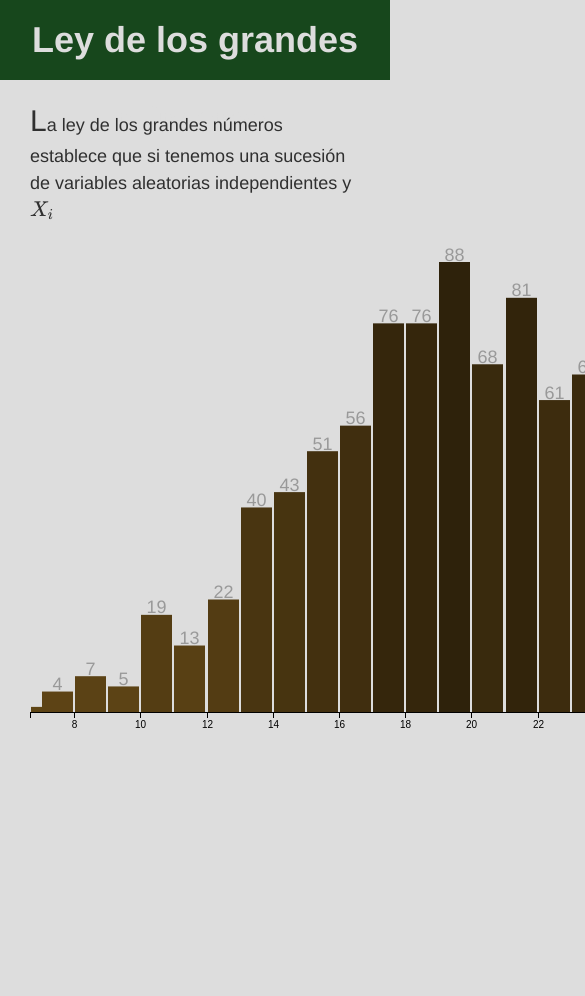
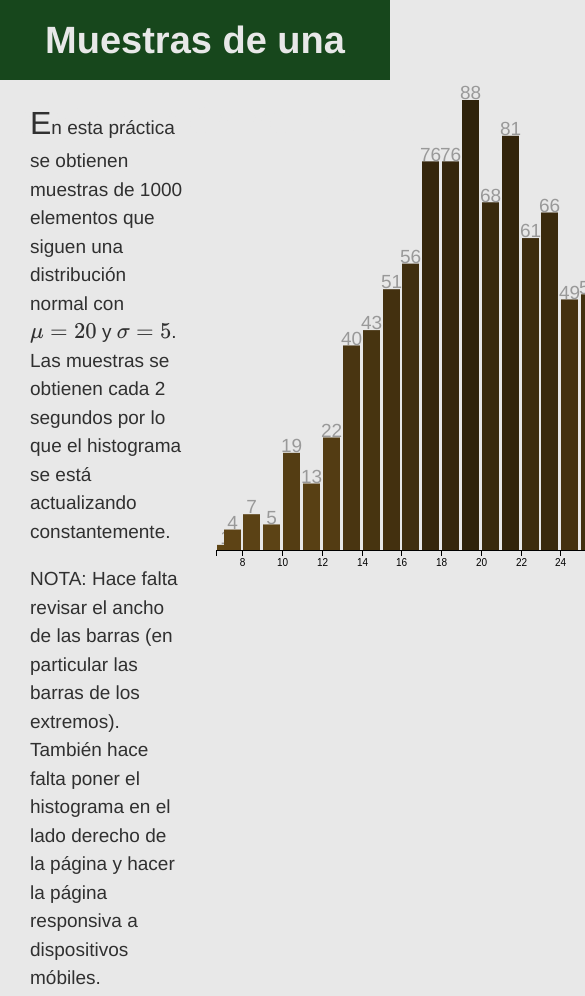
Before and after one commit to manuel-5673/pages, a plain HTML site: page normal.html in a window 390 px wide. Shown: the top 996 px of the page, 585 px wide, since content can reach past the window. Before the commit the page ends 844 px from the top, so only its background shows below. Drawn offline with nearby package versions, Linux system fonts and the light colour scheme; some packages are replaced by stand-ins of ours.

Commit message:
Se modificó la responsividad de la gráfica

```diff
--- a/estilo.css
+++ b/estilo.css
@@ -5,28 +5,29 @@ html, body {
 
 html {
   font-family: Helvetica, Arial, sans-serif;
-  font-size: 18px;
+  font-size: 19px;
   line-height: 1.5;
 }
 
 body {
   color: #303030;
-  background-color: #DDDDDD;
+  background-color: #E8E8E8;
 }
 
 h1, h2, h3, h4, h5, h6 {
   font-weight: bold;
-  color: #DDDDDD;
   margin: 0px;
   padding: 0px;
 }
 
 h2, h3, h4, h5, h6 {
   line-height: 1.25;
+  color: #303030;
 }
 
 h1 {
   line-height: 80px;
+  color:#E8E8E8;
 }
 
 header {
@@ -36,11 +37,12 @@ header {
   background-color: #17471C;
 }
 
-section::first-letter {
-  font-size: 30px;
+section div::first-letter {
+  font-size: 32px;
 }
 
 section{
   padding-left: 30px;
   padding-right: 30px;
+  width: 80%;
 }
--- a/hist.css
+++ b/hist.css
@@ -7,3 +7,16 @@
   stroke: #000;
   shape-rendering: crispEdges;
 }
+
+#container {
+  display: flex;
+  flex-wrap: wrap;
+}
+
+#descripcion {
+  width: 50%;
+}
+
+#grafica {
+  width: 50%;
+}
--- a/normal.html
+++ b/normal.html
@@ -2,6 +2,7 @@
 <html>
   <head>
     <meta charset="utf-8">
+    <meta name="viewport" content="width=device-width, initial-scale=1.0">
     <title>Ley débil de los grandes números</title>
     <script type="text/javascript" src="d3/d3.v4.js"></script>
     <script src='https://cdnjs.cloudflare.com/ajax/libs/mathjax/2.7.5/latest.js?config=TeX-MML-AM_CHTML' async></script>
@@ -10,12 +11,21 @@
   </head>
   <body>
     <header>
-      <h1>Ley de los grandes números</h1>
+      <h1>Muestras de una distribución normal</h1>
     </header>
     <section>
-      <p>La ley de los grandes números establece que si tenemos una sucesión de
-      variables aleatorias independientes y  \( X_i \)</p>
+    <div id="container">
+      <div id="descripcion">
+        <p>En esta práctica se obtienen muestras de 1000 elementos que siguen una
+          distribución normal con \( \mu = 20 \) y \( \sigma = 5 \). Las muestras
+          se obtienen cada 2 segundos por lo que el histograma se está actualizando
+          constantemente.</p>
 
+        <p>NOTA: Hace falta revisar el ancho de las barras (en particular las barras de
+          los extremos). También hace falta poner el histograma en el lado derecho
+          de la página y hacer la página responsiva a dispositivos móbiles.</p>
+      </div>
+      <div id="grafica">
         <script>
           var color = "#42300f";
 
@@ -26,7 +36,7 @@
           var formatCount = d3.format(",.0f");
 
           var margin = {top: 20, right: 30, bottom: 30, left: 30},
-            width = 960 - margin.left - margin.right,
+              width = 600 - margin.left - margin.right,
               height = 500 - margin.top - margin.bottom;
 
           var max = d3.max(values);
@@ -54,7 +64,7 @@
           var xAxis = d3.axisBottom()
               .scale(x);
 
-        var svg = d3.select("body").append("svg")
+          var svg = d3.select("#grafica").append("svg")
               .attr("width", width + margin.left + margin.right)
               .attr("height", height + margin.top + margin.bottom)
               .append("g")
@@ -127,7 +137,8 @@
           }, 2000);
 
         </script>
-
+      </div>
+    </div>
     </section>
   </body>
 </html>
```
Also changed, not shown: grandesnumeros.html (added, +24 -0 lines), index.html (+6 -5 lines). Lines whose indentation alone changed are shown as unchanged.
